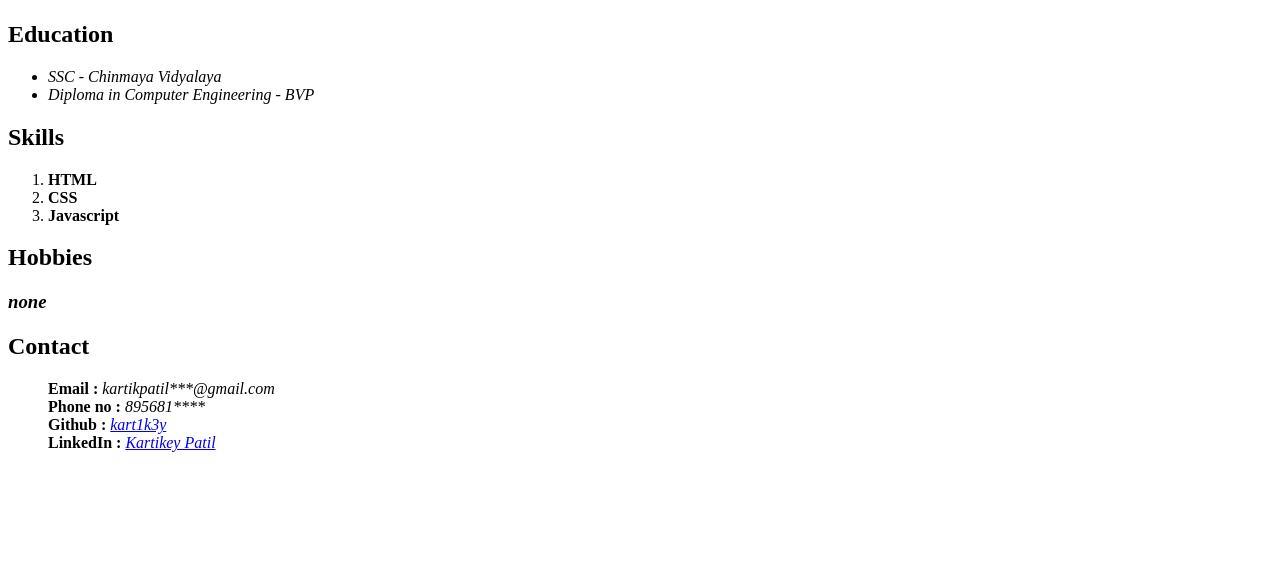
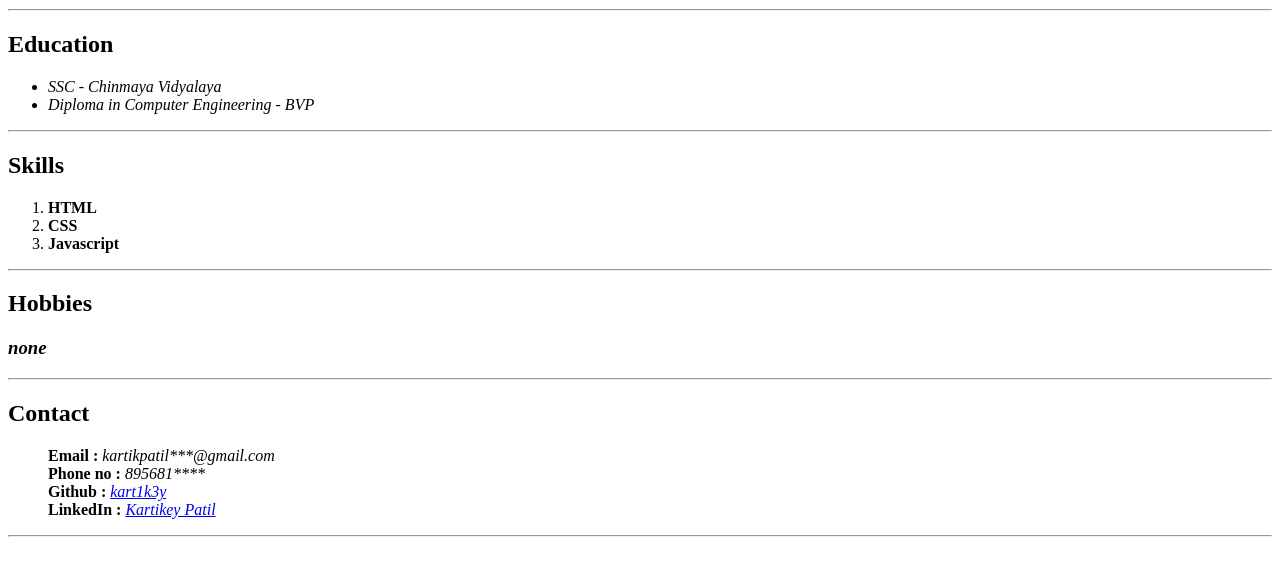
Before and after one commit to kart1k3y/Delta-1.0, a plain HTML site: page Day 2/pq3.html in a window 1280 px wide. Shown: the part 183-758 px from the top of the page. Drawn offline with Linux system fonts and the light colour scheme.

Commit message:
Added semantic tags
solved pq 6

```diff
--- a/Day 2/pq3.html
+++ b/Day 2/pq3.html
@@ -6,21 +6,34 @@
     <title>Portfolio</title>
 </head>
 <body>
+    <header>
         <h1>Kartikey Patil</h1>
         <img src="pic.jpg" alt="image" height="100px" width="100px">
+        <hr>
+    </header>
+    <section>
         <h2>Education</h2>
         <ul>
             <li><i>SSC - Chinmaya Vidyalaya</i></li>
             <li><i>Diploma in Computer Engineering - BVP</i></li>
         </ul>
+        <hr>
+    </section>
+    <section>
         <h2>Skills</h2>
         <ol>
             <li><b>HTML</b></li>
             <li><b>CSS</b></li>
             <li><b>Javascript</b></li>
         </ol>
+        <hr>
+    </section>
+    <section>
         <h2>Hobbies</h2>
         <h3><i>none</i></h3>
+        <hr>
+    </section>
+    <footer>
         <h2>Contact</h2>
         <ul type="none">
             <li><b>Email : </b><i>kartikpatil***@gmail.com</i></li>
@@ -28,6 +41,7 @@
             <li><b>Github : </b><i><a href="https://github.com/kart1k3y">kart1k3y</a></i></li>
             <li><b>LinkedIn : </b><i><a href="https://www.linkedin.com/in/kartikey-patil/">Kartikey Patil</a></i></li>
         </ul>
-
+        <hr>
+    </footer>
 </body>
 </html>
```
Lines whose indentation alone changed are shown as unchanged.
